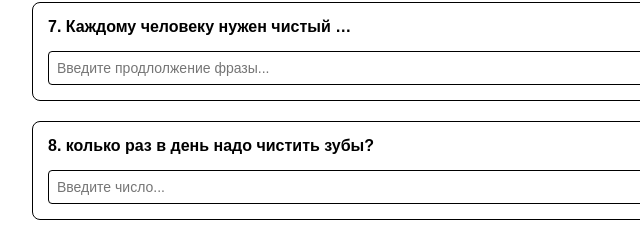
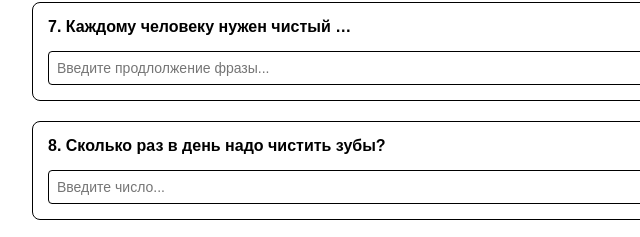
Before and after one commit to SergeyPlatonov646/lab4, a plain HTML site: page public_html/index.html in a window 1280 px wide. Shown: the part 1221-1458 px from the top of the page, 263-903 px from the left. Drawn offline with Linux system fonts and the light colour scheme.

Commit message:
Initial commit

```diff
--- a/public_html/JS/javascript.js
+++ b/public_html/JS/javascript.js
@@ -18,8 +18,8 @@ var questionTexts = {
     q4: "Что нужно делать, чтобы воздух в комнате был свежим и чистым?",
     q5: "Чем дышит человек?",
     q6: "Какой водой мыть руки?",
-    q7: "В каком году создан JavaScript?",
-    q8: "Какой тег используется для ссылки в HTML?"
+    q7: "Каждому человеку нужен чистый...",
+    q8: "Сколько раз в день надо чистить зубы?"
 };
 
 var timeLeft = TIME_LIMIT;
--- a/public_html/index.html
+++ b/public_html/index.html
@@ -139,7 +139,7 @@
                 <!-- Вопрос 8 — текстовое поле -->
                 <div class="question-block">
                     <p class="question-text">8.
-                        колько раз в день надо чистить зубы?</p>
+                        Сколько раз в день надо чистить зубы?</p>
                     <input type="text" name="q8" placeholder="Введите число...">
                 </div>
 
```
